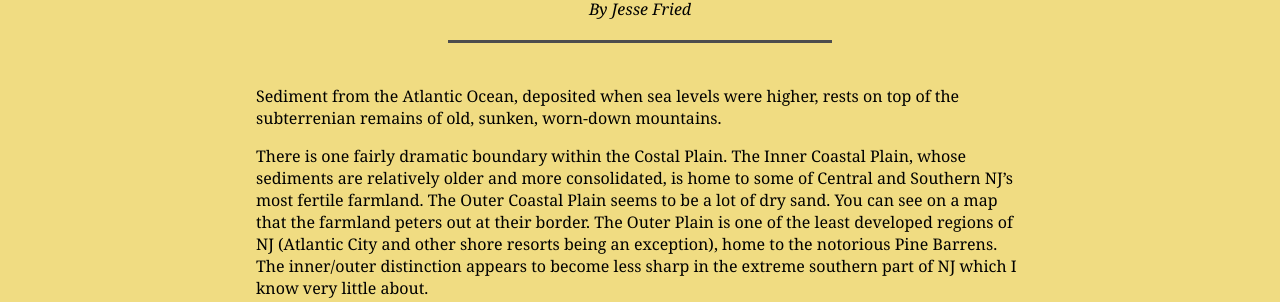
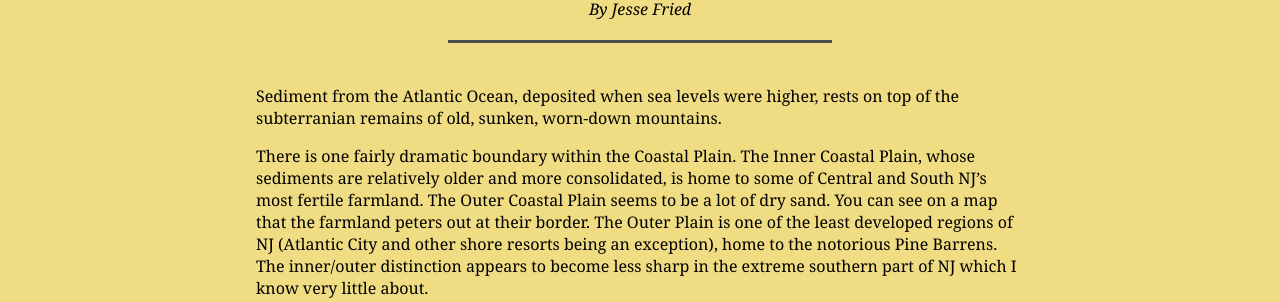
Before and after one commit to jonfried/oakafee.github.io, a Jekyll site: the page built from _posts/2016-09-22-coastal-plain.md, in a window 1280 px wide. Shown: the part 216-518 px from the top of the page. Built offline with Jekyll 4.4.1, drawn with Linux system fonts in a browser that asks for light colours.

Commit message:
10/20/16 - coastal plain

```diff
--- a/_posts/2016-09-22-coastal-plain.md
+++ b/_posts/2016-09-22-coastal-plain.md
@@ -7,8 +7,8 @@ categories:
 category-name: coastal-plain
 ---
 
-Sediment from the Atlantic Ocean, deposited when sea levels were higher, rests on top of the subterrenian remains of old, sunken, worn-down mountains.
+Sediment from the Atlantic Ocean, deposited when sea levels were higher, rests on top of the subterranian remains of old, sunken, worn-down mountains.
 
-There is one fairly dramatic boundary within the Costal Plain. The Inner Coastal Plain, whose sediments are relatively older and more consolidated, is home to some of Central and Southern NJ's most fertile farmland. The Outer Coastal Plain seems to be a lot of dry sand. You can see on a map that the farmland peters out at their border. The Outer Plain is one of the least developed regions of NJ (Atlantic City and other shore resorts being an exception), home to the notorious Pine Barrens. The inner/outer distinction appears to become less sharp in the extreme southern part of NJ which I know very little about.
+There is one fairly dramatic boundary within the Coastal Plain. The Inner Coastal Plain, whose sediments are relatively older and more consolidated, is home to some of Central and South NJ's most fertile farmland. The Outer Coastal Plain seems to be a lot of dry sand. You can see on a map that the farmland peters out at their border. The Outer Plain is one of the least developed regions of NJ (Atlantic City and other shore resorts being an exception), home to the notorious Pine Barrens. The inner/outer distinction appears to become less sharp in the extreme southern part of NJ which I know very little about.
 
 The region's flatness and sandiness accounts for our coastlines of broad bays surrounded by salt marshes, separated from the ocean waves by extensive dune-covered barrier islands.
```
